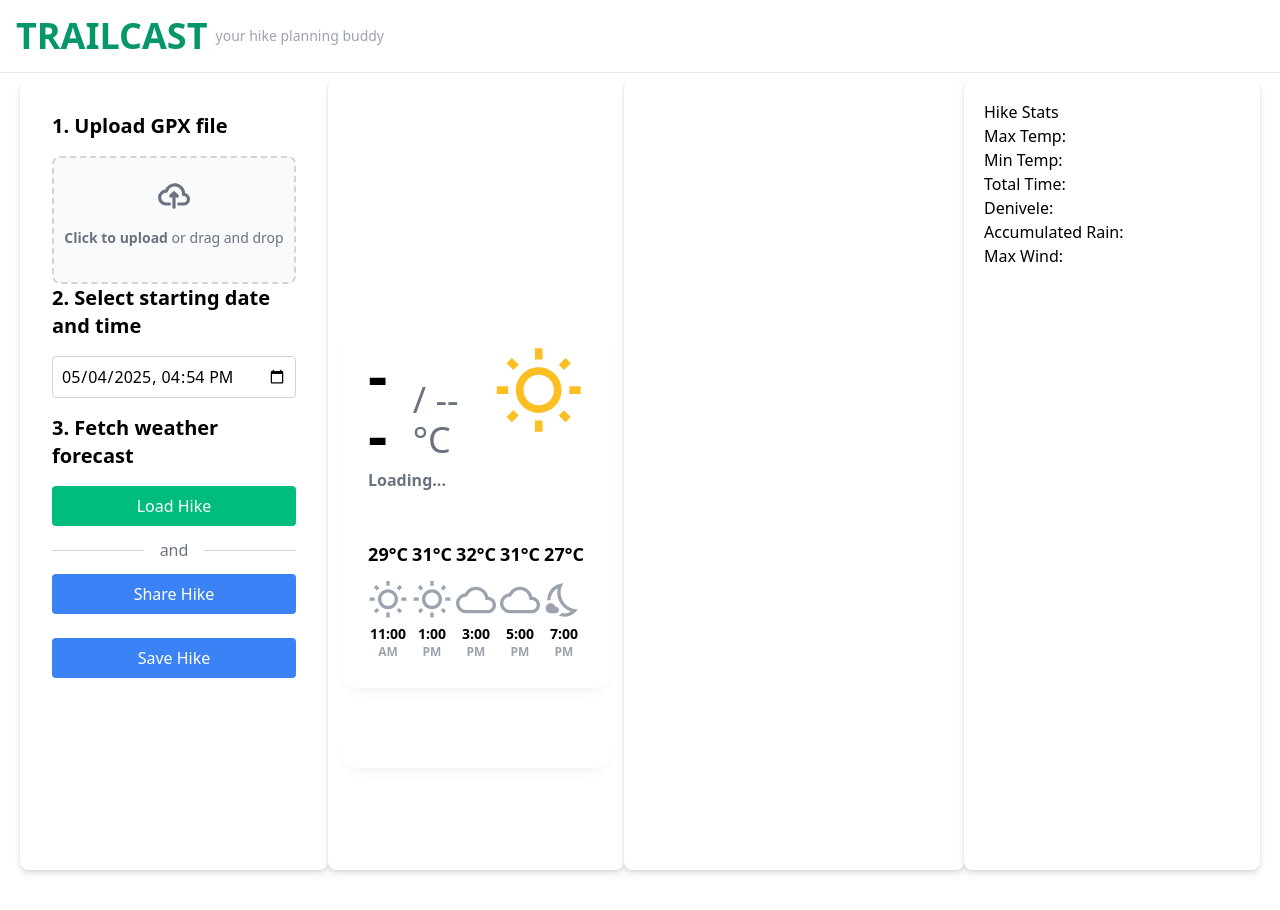
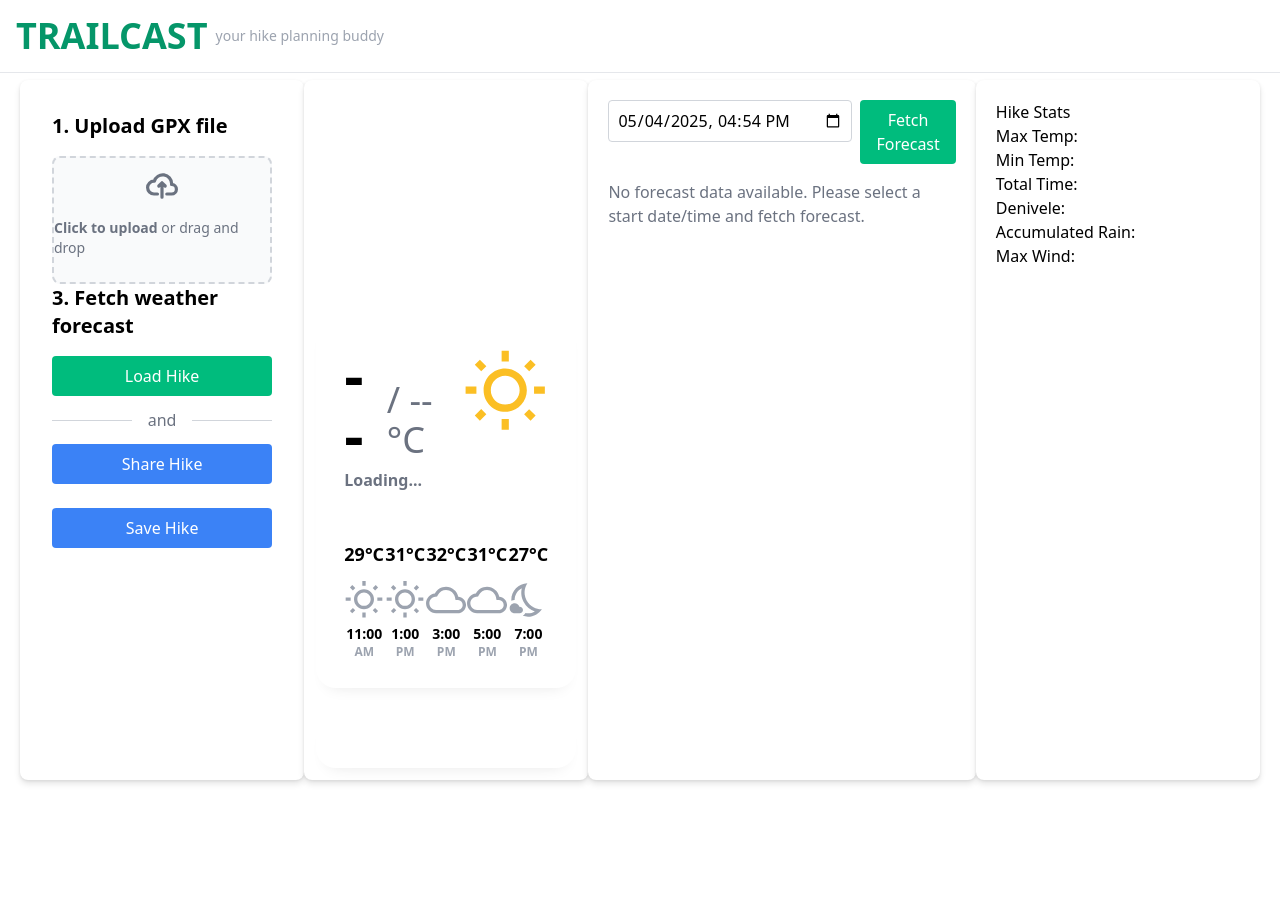
Before and after one commit to simaosr/trailcast, a Vue app: page / in a window 1280 px wide. After the commit the page ends 820 px from the top, so only its background shows below. Built offline with nearby package versions, Linux system fonts and the light colour scheme.

Commit message:
make detailed forecast independent of gpx loading

```diff
--- a/package.json
+++ b/package.json
@@ -16,6 +16,7 @@
     "chart.js": "^4.4.8",
     "flowbite": "^3.1.2",
     "leaflet-fullscreen": "^1.0.2",
+    "openmeteo": "^1.2.0",
     "vue": "^3.5.13"
   },
   "devDependencies": {
--- a/src/App.vue
+++ b/src/App.vue
@@ -55,10 +55,10 @@ const setActiveTab = (tab) => {
 };
 
 const onHikeLoaded = (data) => {
-  hikeData.positions = data.positions;
-  hikeData.weather = data.weather;
   hikeData.trackPoints = data.trackPoints;
   hikeData.stats = data.stats;
+  hikeData.positions = [];
+  hikeData.weather = [];
 };
 
 // Lifecycle hooks
--- a/src/components/ForecastTab.vue
+++ b/src/components/ForecastTab.vue
@@ -1,19 +1,22 @@
 <template>
     <div id="tab3" class=" tab-content p-2 pb-16" :class="{ active }">
-        <!-- <div class="flex flex-row items-start justify-evenly">
+        <div class="flex flex-row items-start justify-evenly mb-4">
             <input type="datetime-local" v-model="startTime" class="mb-4 p-2 border border-gray-300 rounded" />
-            <button @click="loadHike"
-                class="px-4 py-2 bg-emerald-500 text-white rounded hover:bg-emerald-700">Forecast</button>
-        </div> -->
+            <button @click="fetchForecast" class="px-4 py-2 bg-emerald-500 text-white rounded hover:bg-emerald-700 ml-2">Fetch Forecast</button>
+        </div>
 
-        <weather-chart v-for="chart in chartTypes" :key="chart.id" :chart-id="chart.id" :label="chart.label"
-            :color="chart.color" :data="chartData(chart.id)" :labels="timeLabels" />
+        <div v-if="hikeData.weather && hikeData.weather.length > 0">
+            <weather-chart v-for="chart in chartTypes" :key="chart.id" :chart-id="chart.id" :label="chart.label"
+                :color="chart.color" :data="chartData(chart.id)" :labels="timeLabels" />
+        </div>
+        <div v-else class="text-gray-500">No forecast data available. Please select a start date/time and fetch forecast.</div>
     </div>
 </template>
 
 <script>
-import { computed } from 'vue';
+import { ref, computed } from 'vue';
 import WeatherChart from '@/components/WeatherChart.vue';
+import HikeService from '@/services/HikeService';
 
 export default {
     name: 'ForecastTab',
@@ -35,12 +38,14 @@ export default {
         }
     },
     setup(props) {
+        const startTime = ref(new Date().toISOString().slice(0, 16));
+        const hikeService = new HikeService();
+
         // Create time labels for x-axis
         const timeLabels = computed(() => {
             if (!props.hikeData.positions || props.hikeData.positions.length === 0) {
                 return [];
             }
-
             return props.hikeData.positions.map((_, i) => `${i * 0.5}h`);
         });
 
@@ -49,7 +54,6 @@ export default {
             if (!props.hikeData.weather || props.hikeData.weather.length === 0) {
                 return [];
             }
-
             switch (chartId) {
                 case 'weatherChartTemp':
                     return props.hikeData.weather.map(w => w.temp);
@@ -66,9 +70,26 @@ export default {
             }
         };
 
+        // Fetch forecast for the hike
+        const fetchForecast = async () => {
+            if (!props.hikeData.trackPoints || props.hikeData.trackPoints.length === 0) {
+                alert('No hike loaded.');
+                return;
+            }
+            // Calculate positions
+            const positions = hikeService.calculatePositions(props.hikeData.trackPoints, new Date(startTime.value));
+            // Fetch weather for positions
+            const weather = await hikeService.fetchWeatherData(positions);
+            // Update hikeData
+            props.hikeData.positions = positions;
+            props.hikeData.weather = weather;
+        };
+
         return {
+            startTime,
             timeLabels,
-            chartData
+            chartData,
+            fetchForecast
         };
     }
 };
--- a/src/components/ForecastWeek.vue
+++ b/src/components/ForecastWeek.vue
@@ -117,14 +117,24 @@ const hourlyForecast = ref([
 const location = ref('');
 
 const fetchForecast = async (hikeData) => {
-    const startPosition = hikeData.positions[0];
+    // Use trackPoints if available, otherwise fallback to positions
+    const points = hikeData.trackPoints && hikeData.trackPoints.length > 0 ? hikeData.trackPoints : hikeData.positions;
+    if (!points || points.length === 0) {
+        forecast.value = [];
+        location.value = '';
+        return;
+    }
+    const startPosition = points[0];
     location.value = await getLocationName(startPosition.lat, startPosition.lon);
 
-    const url = `https://api.open-meteo.com/v1/forecast?latitude=${startPosition.lat}&longitude=${startPosition.lon}&daily=temperature_2m_max,temperature_2m_min,windspeed_10m_max,windgusts_10m_max,precipitation_sum&timezone=auto`;
+    // Fetch both daily and hourly forecasts for the start position
+    const url = `https://api.open-meteo.com/v1/forecast?latitude=${startPosition.lat}&longitude=${startPosition.lon}&daily=temperature_2m_max,temperature_2m_min,windspeed_10m_max,windgusts_10m_max,precipitation_sum&hourly=temperature_2m,precipitation_probability,weathercode&timezone=auto`;
 
     try {
         const response = await fetch(url);
         const data = await response.json();
+
+        // Update daily forecast
         forecast.value = data.daily.time.map((date, index) => ({
             date,
             tempMax: Math.round(data.daily.temperature_2m_max[index]),
@@ -134,14 +144,26 @@ const fetchForecast = async (hikeData) => {
             rain: data.daily.precipitation_sum[index]
         }));
 
-        // Also update hourly data if available
-        hourlyForecast.value = [
-            { temp: 29, condition: 'cloudy', time: '11:00', period: 'AM' },
-            { temp: 31, condition: 'sunny', time: '1:00', period: 'PM' },
-            { temp: 32, condition: 'cloudy', time: '3:00', period: 'PM' },
-            { temp: 31, condition: 'cloudy', time: '5:00', period: 'PM' },
-            { temp: 27, condition: 'night', time: '7:00', period: 'PM' }
-        ];
+        // Update hourly forecast for the next 5 time slots
+        const currentHour = new Date().getHours();
+        const nextFiveHours = data.hourly.time
+            .map((time, index) => ({
+                time: new Date(time),
+                temp: Math.round(data.hourly.temperature_2m[index]),
+                rain: data.hourly.precipitation_probability[index],
+                weathercode: data.hourly.weathercode[index]
+            }))
+            .filter(hour => hour.time.getHours() > currentHour)
+            .slice(0, 5);
+
+        hourlyForecast.value = nextFiveHours.map(hour => ({
+            temp: hour.temp,
+            // Map weather codes to conditions and consider time of day
+            condition: hour.time.getHours() >= 20 || hour.time.getHours() <= 6 ? 'night' :
+                      hour.weathercode <= 1 ? 'sunny' : 'cloudy',
+            time: hour.time.toLocaleTimeString([], { hour: '2-digit', minute: '2-digit' }),
+            period: hour.time.getHours() >= 12 ? 'PM' : 'AM'
+        }));
 
     } catch (error) {
         console.error('Error fetching forecast:', error);
@@ -170,7 +192,8 @@ const formatDate = (dateStr) => {
 
 // Watch for changes in hikeData and re-initialize the forecast
 watch(() => props.hikeData, (newHikeData) => {
-    if (newHikeData.positions && newHikeData.positions.length > 0) {
+    if ((newHikeData.trackPoints && newHikeData.trackPoints.length > 0) ||
+        (newHikeData.positions && newHikeData.positions.length > 0)) {
         fetchForecast(newHikeData);
     }
 }, { deep: true });
--- a/src/components/UploadTab.vue
+++ b/src/components/UploadTab.vue
@@ -26,9 +26,8 @@
                     class="mb-4 p-2 border border-gray-300 rounded" />
                  -->
 
-                <h2 class="text-xl font-bold mb-4">2. Select starting date and time</h2>
 
-                <input type="datetime-local" v-model="startTime" class="mb-4 p-2 border border-gray-300 rounded" />
+                <!-- Removed date/time selection. Hike will be loaded without selecting start time. -->
 
                 <h2 class="text-xl font-bold mb-4">3. Fetch weather forecast</h2>
                 <button @click="loadHike" class="px-4 py-2 bg-emerald-500 text-white rounded hover:bg-emerald-700">Load
@@ -58,7 +57,7 @@ import { ref } from 'vue';
 import HikeService from '@/services/HikeService';
 
 const gpxInput = ref(null);
-const startTime = ref(new Date().toISOString().slice(0, 16));
+
 const selectedFile = ref(null);
 const fileIsSelected = ref(false)
 
@@ -91,26 +90,16 @@ const loadHike = async () => {
         alert('Please select a GPX file');
         return;
     }
-    if (!startTime.value) {
-        alert('Please select a start time');
-        return;
-    }
 
-    // try {
-    // Process file and calculate positions
+
+
+    // Process file and parse GPX
     const gpxText = await selectedFile.value.text();
     const trackPoints = hikeService.parseGPX(gpxText);
-    const positions = hikeService.calculatePositions(trackPoints, new Date(startTime.value));
 
-    // Fetch weather for calculated positions
-    const weather = await hikeService.fetchWeatherData(positions);
-
-
-    // Create complete hike data object
+    // Create hike data object (no positions or weather yet)
     const hikeData = {
-        trackPoints,
-        positions,
-        weather
+        trackPoints
     };
 
     // calculate hike stats
--- a/src/services/HikeService.js
+++ b/src/services/HikeService.js
@@ -130,12 +130,12 @@ export default class HikeService {
       stats.denivele += b.elevation - a.elevation
     }
     // calculate metrics from weather data
-    for (let i = 0; i < weatherData.length; i++) {
+/*     for (let i = 0; i < weatherData.length; i++) {
       stats.accumulatedRain += weatherData[i].rain
       stats.maxWind = Math.max(stats.maxWind, weatherData[i].wind)
       stats.maxTemp = Math.max(stats.maxTemp, weatherData[i].temp)
       stats.minTemp = Math.min(stats.minTemp, weatherData[i].temp)
-    }
+    } */
     return stats
   }
 }
--- /dev/null
+++ b/src/services/WeatherService.ts
@@ -0,0 +1,23 @@
+import { fetchWeatherApi } from 'openmeteo'
+
+export default class WeatherService {
+
+    // Fetch weather data for each position
+    async fetchWeatherData(positions) {
+      const weatherData = []
+
+      // create params dictionary with all positions. Get the timestamp from start time to end time of hike
+      const params = {
+        latitude: positions.map((position) => position.latitude),
+        longitude: positions.map((position) => position.longitude),
+        hourly: ['temperature_2m', 'precipitation_sum', 'windspeed_10m'],
+        timezone: 'auto',
+        start: new Date(positions[0].timestamp).toISOString(),
+        end: new Date(positions[positions.length - 1].timestamp).toISOString(),
+      }
+
+
+      return weatherData
+    }
+
+  }
```
Also changed, not shown: 1 other file (tests, documents, lock files or other folders).
